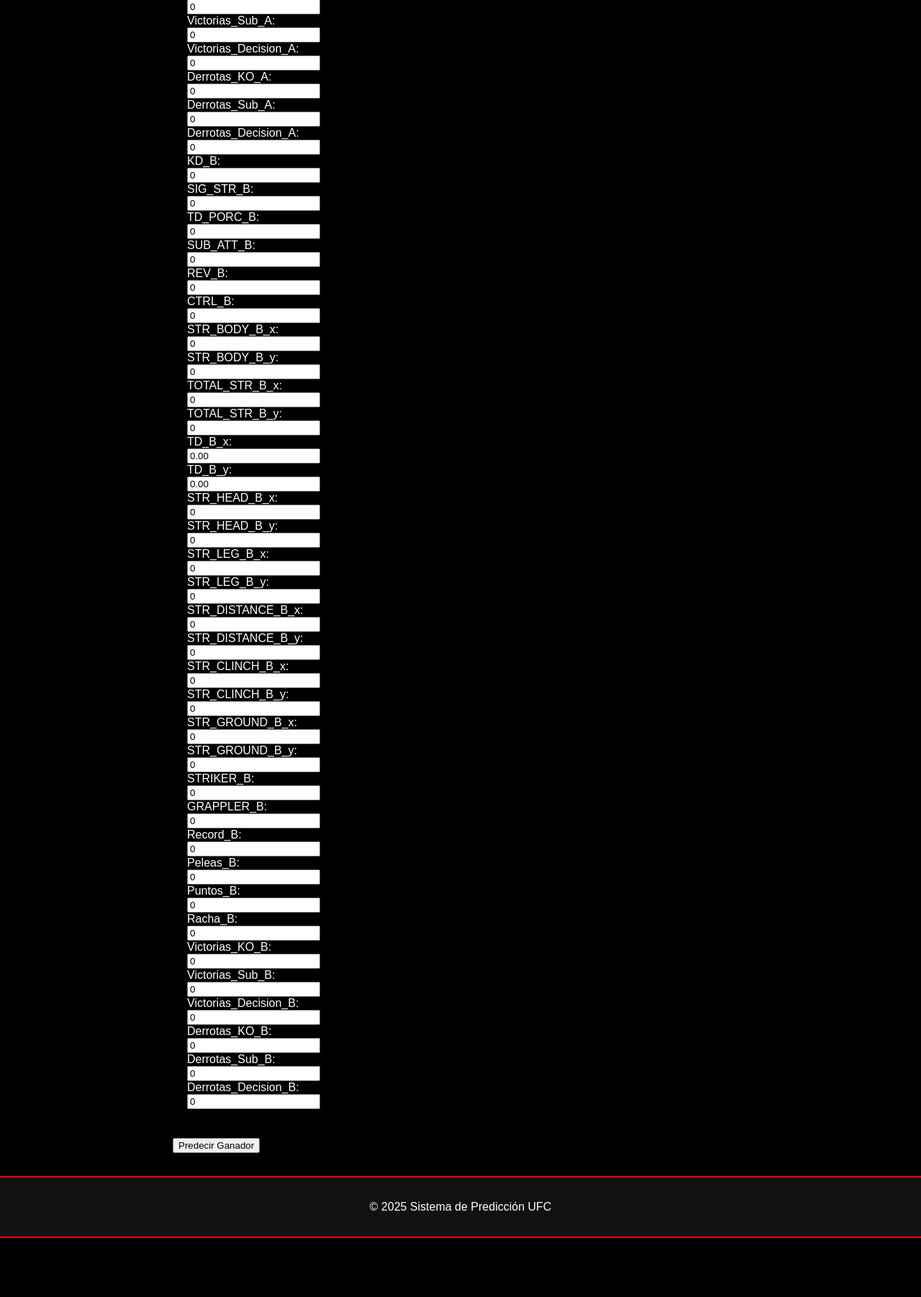
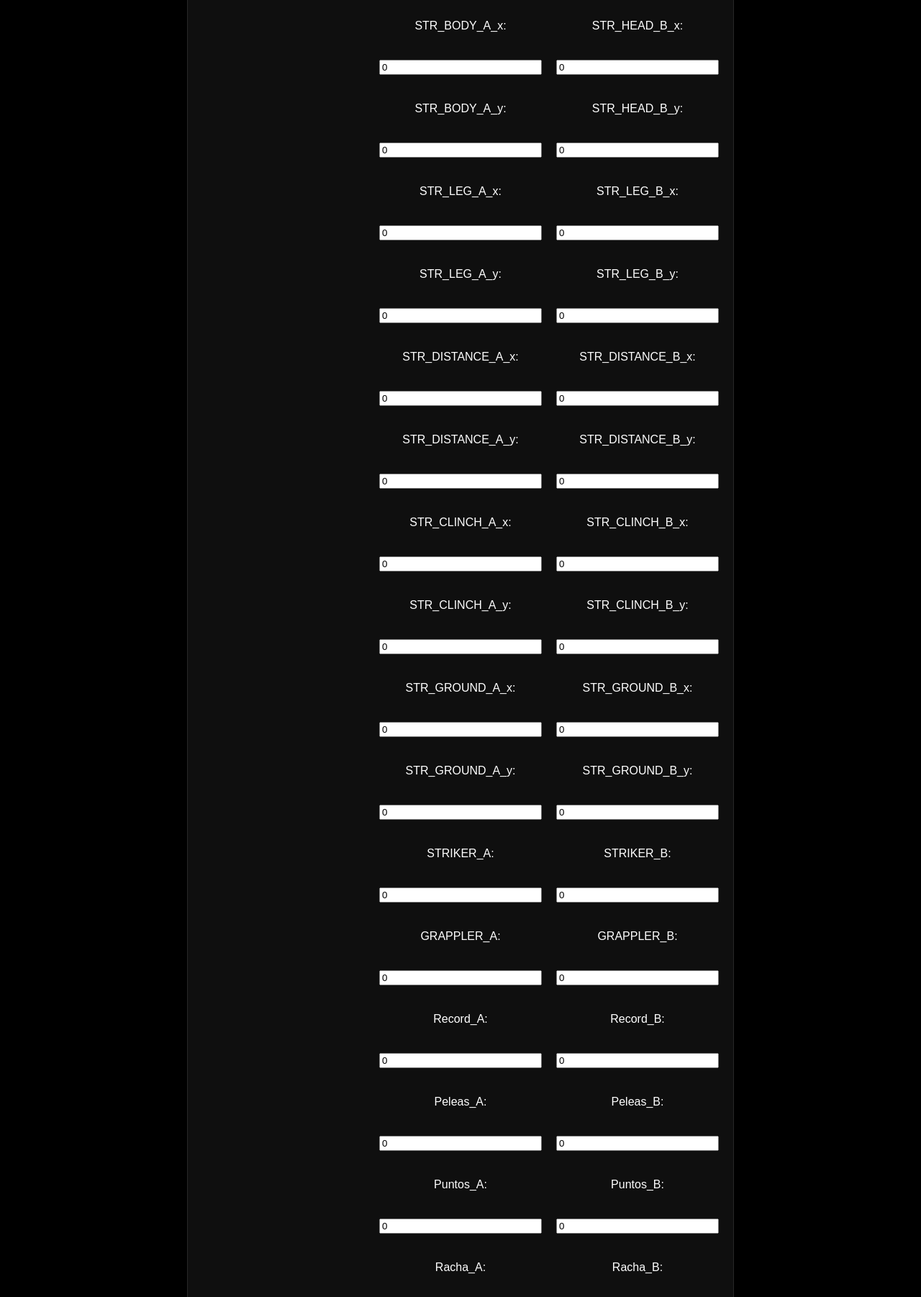
Before and after one commit to UCM-GIDIA-PD1/c2425-R4sw, a FastAPI app: page /p1 in a window 1280 px wide. Shown: the part 1671-3473 px from the top of the page at 72% size. Before the commit the page ends 3391 px from the top, so only its background shows below. Run offline with FastAPI, Linux system fonts and the light colour scheme.

Commit message:
css para p1

```diff
--- a/static/css/styles_P1.css
+++ b/static/css/styles_P1.css
@@ -0,0 +1,34 @@
+.pelea-container {
+    display: grid;
+    grid-template-columns: 1fr 1fr 1fr; /* Tres columnas iguales */
+    gap: 20px; /* Espacio entre las columnas */
+    margin-top: 20px;
+    background: rgba(255, 255, 255, 0.06);
+    border: 1px solid rgba(255, 255, 255, 0.1);
+    border-radius: 16px;
+    padding: 30px 20px;
+    width: auto;
+    text-align: center;
+    box-shadow: 0 8px 16px rgba(0,0,0,0.4);
+}
+
+.pelea,.peleador-A, .peleador-B {
+    display: flex;
+    flex-direction: column;
+    gap: 10px;
+}
+
+.submit-btn {
+    padding: 0.75rem 2rem;
+    font-size: 1rem;
+    background-color: #3b0719;
+    color: white;
+    border: none;
+    border-radius: 8px;
+    cursor: pointer;
+    transition: background 0.3s ease;
+}
+
+.submit-btn:hover {
+    background-color: #2b0213;
+}
--- a/static/js/modelo_P1.js
+++ b/static/js/modelo_P1.js
@@ -5,7 +5,7 @@ function mostrarResultado(resultado) {
         <h3>Resultado de la Predicción</h3>
         <p><strong>Ganador:</strong> ${resultado.winner}</p>
         <p><strong>Probabilidad:</strong> ${resultado.probability}%</p>
-        </div>;`
+        </div>`
         contenedor.style.display = 'block';
 }
 
--- a/templates/modelo_P1.html
+++ b/templates/modelo_P1.html
@@ -35,7 +35,7 @@
                 <label>CTRL_DIFF:</label><br>
                 <input type="number" name="CTRL_DIFF" value="0"><br>
             </div>
-            <div class="peleador-A"></div>
+            <div class="peleador-A">
                 <label>KD_A:</label><br>
                 <input type="number" name="KD_A" value="0"><br>
 
```
